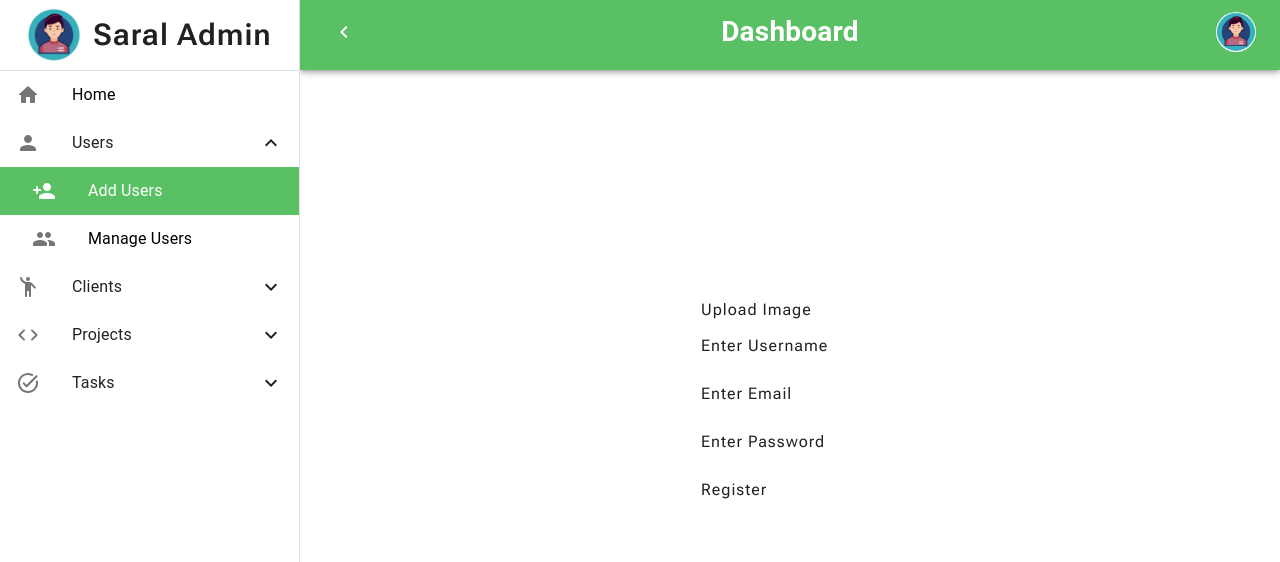
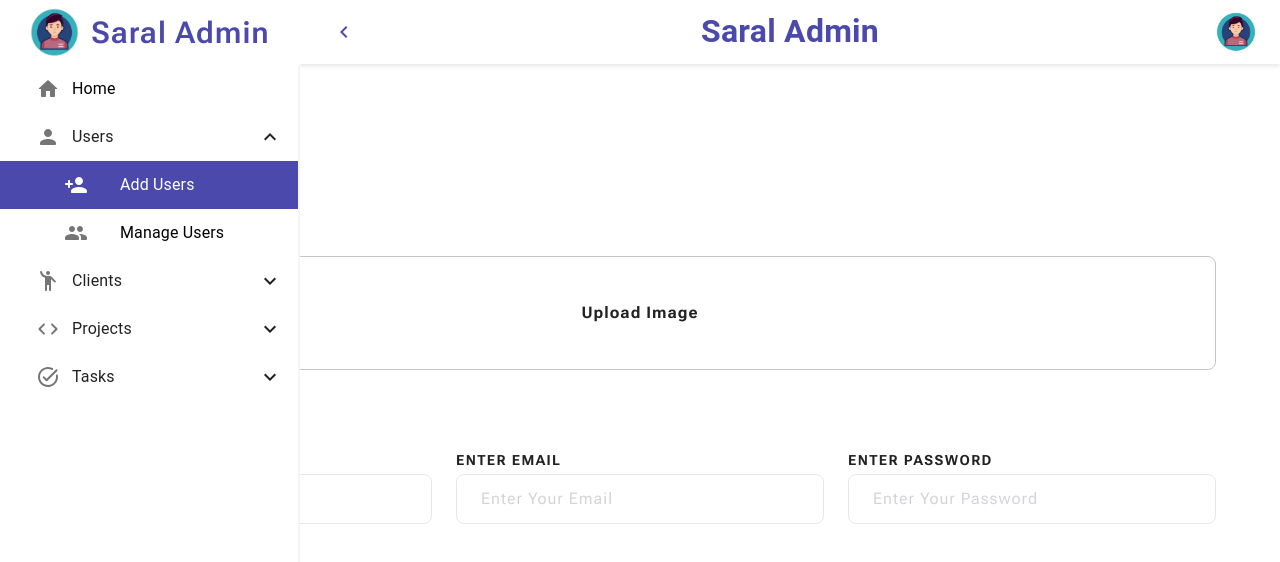
Before and after one commit to AryanAD/projectI, a React (Vite) app in the folder client/: page /add-users in a window 1280 px wide. Shown: the top 562 px of the page. Built offline with nearby package versions, Linux system fonts and the light colour scheme.

Commit message:
finished navigation

```diff
--- a/client/src/components/custom/CustomCSS.tsx
+++ b/client/src/components/custom/CustomCSS.tsx
@@ -1,8 +1,18 @@
 export const CustomCSS = {
+  // Buttons
   submitButton:
-    "text-[#f6f6f6] bg-green-600 font-semibold text-sm px-6 py-1 rounded-[4px] transition-all uppercase outline-none hover:bg-green-700 hover:animate-pulse hover:ring-1 hover:ring-green-700 tracking-wide",
+    "py-3 text-[#f6f6f6] bg-green-600 font-bold text-md px-6 py-1 rounded-[4px] transition-all uppercase outline-none hover:bg-green-700 hover:animate-pulse hover:ring-1 hover:ring-green-700 tracking-[2px]",
   deleteButton:
-    "text-[#f6f6f6] bg-[#db0f27] font-semibold text-sm px-6 py-1 rounded-[4px] transition-all uppercase outline-none hover:bg-[#db0f2790] hover:animate-pulse hover:ring-1 hover:ring-[#db0f2790] tracking-wide",
+    "py-3 text-[#f6f6f6] bg-[#db0f27] font-bold text-md px-6 py-1 rounded-[4px] transition-all uppercase outline-none hover:bg-[#db0f2790] hover:animate-pulse hover:ring-1 hover:ring-[#db0f2790] tracking-[2px]",
   updateButton:
-    "text-[#f6f6f6] bg-[#488ac7] font-semibold text-sm px-6 py-1 rounded-[4px] transition-all uppercase outline-none hover:bg-[#488ac790] hover:animate-pulse hover:ring-1 hover:ring-[#488ac790] tracking-wide",
+    "py-3 text-[#f6f6f6] bg-[#488ac7] font-bold text-md px-6 py-1 rounded-[4px] transition-all uppercase outline-none hover:bg-[#488ac790] hover:animate-pulse hover:ring-1 hover:ring-[#488ac790] tracking-[2px]",
+
+  // Inputs
+  label: "block text-sm pb-1 uppercase font-bold tracking-widest",
+  input:
+    "py-3 rounded-lg px-6 border w-full placeholder:text-zinc-300 focus:outline-emerald-200",
+  imageLabel:
+    "border border-[#99999990] px-4 block w-full text-center rounded-lg cursor-pointer font-bold py-11",
+  displayUploadedImage:
+    "block mx-auto max-h-[400px] max-w-[50%] rounded-lg mb-5",
 };
--- /dev/null
+++ b/client/src/components/custom/CustomHeading.tsx
@@ -0,0 +1,15 @@
+import { Toolbar } from "@mui/material";
+
+interface HeadingText {
+  heading: string;
+}
+const CustomHeading: React.FC<HeadingText> = ({ heading }) => {
+  return (
+    <>
+      <Toolbar />
+      <h1 className="mt-[5rem] font-extrabold text-3xl uppercase">{heading}</h1>
+    </>
+  );
+};
+
+export default CustomHeading;
--- a/client/src/components/custom/CustomSnippets.tsx
+++ /dev/null
@@ -1 +0,0 @@
-export const CustomSnippets = {};
--- a/client/src/components/dashboard/accordion/ClientAccordion.tsx
+++ b/client/src/components/dashboard/accordion/ClientAccordion.tsx
@@ -14,8 +14,9 @@ import {
   GroupAddRounded,
 } from "@mui/icons-material";
 import { useLocation, useNavigate } from "react-router-dom";
+import SidebarCollapseType from "./Interface";
 
-const ClientAccordion = () => {
+const ClientAccordion = ({ sidebarCollapsed }: SidebarCollapseType) => {
   // Hooks
   const navigate = useNavigate();
   const location = useLocation();
@@ -45,7 +46,12 @@ const ClientAccordion = () => {
     <>
       <ListItemButton onClick={handleInventoryClick}>
         <ListItemIcon>
-          <EmojiPeopleRounded />
+          <EmojiPeopleRounded
+            sx={{
+              transition: "all 0.5s ease",
+              marginLeft: sidebarCollapsed ? "10px" : "20px",
+            }}
+          />
         </ListItemIcon>
         <ListItemText primary="Clients" />
         {openClients ? <ExpandLess /> : <ExpandMore />}
@@ -55,10 +61,10 @@ const ClientAccordion = () => {
           <ListItemButton
             onClick={() => navigate("/add-clients")}
             sx={{
-              pl: 4,
+              pl: 8,
               backgroundColor:
                 currentPath === "/clients" || currentPath === "/add-clients"
-                  ? "#5AC064"
+                  ? "#4B49AC"
                   : "transparent",
               color:
                 currentPath === "/clients" || currentPath === "/add-clients"
@@ -67,7 +73,7 @@ const ClientAccordion = () => {
               "&:hover": {
                 backgroundColor:
                   currentPath === "/clients" || currentPath === "/add-clients"
-                    ? "#5AC064"
+                    ? "#4B49AC"
                     : "transparent",
                 color:
                   currentPath === "/clients" || currentPath === "/add-clients"
@@ -92,10 +98,10 @@ const ClientAccordion = () => {
           <ListItemButton
             onClick={() => navigate("/manage-clients")}
             sx={{
-              pl: 4,
+              pl: 8,
               backgroundColor:
                 currentPath === "/clients" || currentPath === "/manage-clients"
-                  ? "#5AC064"
+                  ? "#4B49AC"
                   : "transparent",
               color:
                 currentPath === "/clients" || currentPath === "/manage-clients"
@@ -105,7 +111,7 @@ const ClientAccordion = () => {
                 backgroundColor:
                   currentPath === "/clients" ||
                   currentPath === "/manage-clients"
-                    ? "#5AC064"
+                    ? "#4B49AC"
                     : "transparent",
                 color:
                   currentPath === "/clients" ||
--- /dev/null
+++ b/client/src/components/dashboard/accordion/Interface.tsx
@@ -0,0 +1,5 @@
+interface SidebarCollapseType {
+  sidebarCollapsed: boolean;
+}
+
+export default SidebarCollapseType;
--- a/client/src/components/dashboard/accordion/ProjectAccordion.tsx
+++ b/client/src/components/dashboard/accordion/ProjectAccordion.tsx
@@ -14,8 +14,9 @@ import {
   PostAddRounded,
 } from "@mui/icons-material";
 import { useLocation, useNavigate } from "react-router-dom";
+import SidebarCollapseType from "./Interface";
 
-const ProjectAccordion = () => {
+const ProjectAccordion = ({ sidebarCollapsed }: SidebarCollapseType) => {
   // Hooks
   const navigate = useNavigate();
   const location = useLocation();
@@ -45,7 +46,12 @@ const ProjectAccordion = () => {
     <>
       <ListItemButton onClick={handleInventoryClick}>
         <ListItemIcon>
-          <CodeRounded />
+          <CodeRounded
+            sx={{
+              transition: "all 0.5s ease",
+              marginLeft: sidebarCollapsed ? "10px" : "20px",
+            }}
+          />
         </ListItemIcon>
         <ListItemText primary="Projects" />
         {openProjects ? <ExpandLess /> : <ExpandMore />}
@@ -55,10 +61,10 @@ const ProjectAccordion = () => {
           <ListItemButton
             onClick={() => navigate("/add-projects")}
             sx={{
-              pl: 4,
+              pl: 8,
               backgroundColor:
                 currentPath === "/projects" || currentPath === "/add-projects"
-                  ? "#5AC064"
+                  ? "#4B49AC"
                   : "transparent",
               color:
                 currentPath === "/projects" || currentPath === "/add-projects"
@@ -67,7 +73,7 @@ const ProjectAccordion = () => {
               "&:hover": {
                 backgroundColor:
                   currentPath === "/projects" || currentPath === "/add-projects"
-                    ? "#5AC064"
+                    ? "#4B49AC"
                     : "transparent",
                 color:
                   currentPath === "/projects" || currentPath === "/add-projects"
@@ -93,11 +99,11 @@ const ProjectAccordion = () => {
           <ListItemButton
             onClick={() => navigate("/manage-projects")}
             sx={{
-              pl: 4,
+              pl: 8,
               backgroundColor:
                 currentPath === "/projects" ||
                 currentPath === "/manage-projects"
-                  ? "#5AC064"
+                  ? "#4B49AC"
                   : "transparent",
               color:
                 currentPath === "/projects" ||
@@ -108,7 +114,7 @@ const ProjectAccordion = () => {
                 backgroundColor:
                   currentPath === "/projects" ||
                   currentPath === "/manage-projects"
-                    ? "#5AC064"
+                    ? "#4B49AC"
                     : "transparent",
                 color:
                   currentPath === "/projects" ||
--- a/client/src/components/dashboard/accordion/TaskAccordion.tsx
+++ b/client/src/components/dashboard/accordion/TaskAccordion.tsx
@@ -13,8 +13,9 @@ import {
   AddTaskRounded,
 } from "@mui/icons-material";
 import { useLocation, useNavigate } from "react-router-dom";
+import SidebarCollapseType from "./Interface";
 
-const TaskAccordion = () => {
+const TaskAccordion = ({ sidebarCollapsed }: SidebarCollapseType) => {
   // Hooks
   const navigate = useNavigate();
   const location = useLocation();
@@ -40,7 +41,12 @@ const TaskAccordion = () => {
     <>
       <ListItemButton onClick={handleInventoryClick}>
         <ListItemIcon>
-          <TaskAltRounded />
+          <TaskAltRounded
+            sx={{
+              transition: "all 0.5s ease",
+              marginLeft: sidebarCollapsed ? "10px" : "20px",
+            }}
+          />
         </ListItemIcon>
         <ListItemText primary="Tasks" />
         {openTasks ? <ExpandLess /> : <ExpandMore />}
@@ -55,10 +61,10 @@ const TaskAccordion = () => {
           <ListItemButton
             onClick={() => navigate("/manage-tasks")}
             sx={{
-              pl: 4,
+              pl: 8,
               backgroundColor:
                 currentPath === "/tasks" || currentPath === "/manage-tasks"
-                  ? "#5AC064"
+                  ? "#4B49AC"
                   : "transparent",
               color:
                 currentPath === "/tasks" || currentPath === "/manage-tasks"
@@ -67,7 +73,7 @@ const TaskAccordion = () => {
               "&:hover": {
                 backgroundColor:
                   currentPath === "/tasks" || currentPath === "/manage-tasks"
-                    ? "#5AC064"
+                    ? "#4B49AC"
                     : "transparent",
                 color:
                   currentPath === "/tasks" || currentPath === "/manage-tasks"
--- a/client/src/components/dashboard/accordion/UserAccordion.tsx
+++ b/client/src/components/dashboard/accordion/UserAccordion.tsx
@@ -14,8 +14,9 @@ import {
   PersonAddRounded,
 } from "@mui/icons-material";
 import { useLocation, useNavigate } from "react-router-dom";
+import SidebarCollapseType from "./Interface";
 
-const UserAccordion = () => {
+const UserAccordion = ({ sidebarCollapsed }: SidebarCollapseType) => {
   // Hooks
   const navigate = useNavigate();
   const location = useLocation();
@@ -45,7 +46,12 @@ const UserAccordion = () => {
     <>
       <ListItemButton onClick={handleInventoryClick}>
         <ListItemIcon>
-          <PersonRounded />
+          <PersonRounded
+            sx={{
+              transition: "all 0.5s ease",
+              marginLeft: sidebarCollapsed ? "10px" : "20px",
+            }}
+          />
         </ListItemIcon>
         <ListItemText primary="Users" />
         {openUsers ? <ExpandLess /> : <ExpandMore />}
@@ -55,10 +61,10 @@ const UserAccordion = () => {
           <ListItemButton
             onClick={() => navigate("/add-users")}
             sx={{
-              pl: 4,
+              pl: 8,
               backgroundColor:
                 currentPath === "/users" || currentPath === "/add-users"
-                  ? "#5AC064"
+                  ? "#4B49AC"
                   : "transparent",
               color:
                 currentPath === "/users" || currentPath === "/add-users"
@@ -67,7 +73,7 @@ const UserAccordion = () => {
               "&:hover": {
                 backgroundColor:
                   currentPath === "/users" || currentPath === "/add-users"
-                    ? "#5AC064"
+                    ? "#4B49AC"
                     : "transparent",
                 color:
                   currentPath === "/users" || currentPath === "/add-users"
@@ -92,10 +98,10 @@ const UserAccordion = () => {
           <ListItemButton
             onClick={() => navigate("/manage-users")}
             sx={{
-              pl: 4,
+              pl: 8,
               backgroundColor:
                 currentPath === "/users" || currentPath === "/manage-users"
-                  ? "#5AC064"
+                  ? "#4B49AC"
                   : "transparent",
               color:
                 currentPath === "/users" || currentPath === "/manage-users"
@@ -104,7 +110,7 @@ const UserAccordion = () => {
               "&:hover": {
                 backgroundColor:
                   currentPath === "/users" || currentPath === "/manage-users"
-                    ? "#5AC064"
+                    ? "#4B49AC"
                     : "transparent",
                 color:
                   currentPath === "/users" || currentPath === "/manage-users"
--- a/client/src/index.css
+++ b/client/src/index.css
@@ -9,4 +9,5 @@
   box-sizing: border-box;
   font-family: "Roboto Flex";
   letter-spacing: 1px;
+  /* background: whitesmoke; */
 }
--- a/client/src/pages/home/Navigation.tsx
+++ b/client/src/pages/home/Navigation.tsx
@@ -15,7 +15,6 @@ import {
   Avatar,
   Box,
   CssBaseline,
-  Divider,
   Drawer,
   IconButton,
   List,
@@ -77,31 +76,37 @@ const Navigation = () => {
   };
 
   const drawer = (
-    <>
+    <div className="h-full">
       <div className="flex items-center justify-center gap-3 py-2">
         <>
           <img
             src={ProfilePicture}
             alt="Profile Picture"
-            className="w-[54px] h-[54px] transition-all ease-in-out"
+            className="w-[49px] h-[49px] transition-all ease-in duration-300"
           />
           {!sidebarCollapsed && (
-            <h1 className="font-semibold text-3xl transition-all ease-in-out">
+            <h1 className="font-semibold text-[#4B49AC] text-3xl transition-all ease-in duration-300">
               Saral Admin
             </h1>
           )}
         </>
       </div>
 
-      <Divider />
-      <List disablePadding>
+      <List
+        sx={{
+          height: "92vh",
+          overflow: "hidden",
+          borderRight: "2px solid #f5f5f5",
+        }}
+        disablePadding
+      >
         <ListItem disablePadding>
           <ListItemButton
             onClick={() => navigate("/")}
             sx={{
               backgroundColor:
                 currentPath === "/" || currentPath === "/profile"
-                  ? "#5AC064"
+                  ? "#4B49AC"
                   : "transparent",
               color:
                 currentPath === "/" || currentPath === "/profile"
@@ -110,7 +115,7 @@ const Navigation = () => {
               "&:hover": {
                 backgroundColor:
                   currentPath === "/" || currentPath === "/profile"
-                    ? "#5AC064"
+                    ? "#4B49AC"
                     : "transparent",
                 color:
                   currentPath === "/" || currentPath === "/profile"
@@ -127,6 +132,8 @@ const Navigation = () => {
                     currentPath === "/" || currentPath === "/profile"
                       ? "white"
                       : "",
+                  transition: "all 0.5s ease",
+                  marginLeft: sidebarCollapsed ? "10px" : "20px",
                 }}
               />
             </ListItemIcon>
@@ -134,16 +141,16 @@ const Navigation = () => {
           </ListItemButton>
         </ListItem>
 
-        <UserAccordion />
-        <ClientAccordion />
-        <ProjectAccordion />
-        <TaskAccordion />
+        <UserAccordion sidebarCollapsed={sidebarCollapsed} />
+        <ClientAccordion sidebarCollapsed={sidebarCollapsed} />
+        <ProjectAccordion sidebarCollapsed={sidebarCollapsed} />
+        <TaskAccordion sidebarCollapsed={sidebarCollapsed} />
       </List>
-    </>
+    </div>
   );
 
   return (
-    <div className="flex items-center">
+    <>
       <CssBaseline />
 
       <AppBar
@@ -155,9 +162,9 @@ const Navigation = () => {
           ml: {
             sm: `${sidebarCollapsed ? collapsedDrawerWidth : drawerWidth}px`,
           },
-          bgcolor: "#5AC064",
-          height: 70,
-          transition: "width 0.5s ease, margin-left 0.5s ease",
+          boxShadow: "0 2px 4px rgba(0, 0, 0, 0.1)",
+          bgcolor: "white",
+          transition: "all 0.5s ease",
         }}
       >
         <Toolbar>
@@ -167,7 +174,7 @@ const Navigation = () => {
             onClick={handleDrawerToggle}
             sx={{ mr: 2, display: { sm: "none" } }}
           >
-            <MenuRounded sx={{ color: "white", height: 33, width: 33 }} />
+            <MenuRounded sx={{ color: "#4B49AC", height: 33, width: 33 }} />
           </IconButton>
           <Box
             sx={{
@@ -177,8 +184,13 @@ const Navigation = () => {
               width: "100%",
             }}
           >
-            {/* Sidebar Toggle Button */}
-            <IconButton onClick={handleSidebarToggle} sx={{ color: "white" }}>
+            <IconButton
+              onClick={handleSidebarToggle}
+              sx={{
+                display: { xs: "none", sm: "inline-flex" },
+                color: "#4B49AC",
+              }}
+            >
               {sidebarCollapsed ? <ChevronRight /> : <ChevronLeft />}
             </IconButton>
 
@@ -189,15 +201,16 @@ const Navigation = () => {
               sx={{
                 fontWeight: 600,
                 fontSize: {
-                  sm: 18,
-                  md: 24,
-                  lg: 28,
+                  xs: 24,
+                  md: 28,
+                  lg: 32,
                 },
+                color: "#4B49AC",
+                transition: "all 0.5s ease",
               }}
             >
-              Dashboard
+              Saral Admin
             </Typography>
-
             <Box>
               <Tooltip title="Open Settings">
                 <IconButton onClick={handleOpenUserMenu} sx={{ p: 0 }}>
@@ -276,6 +289,7 @@ const Navigation = () => {
             display: { xs: "none", sm: "block" },
             "& .MuiDrawer-paper": {
               boxSizing: "border-box",
+              border: "none",
               width: sidebarCollapsed ? collapsedDrawerWidth : drawerWidth,
               transition: "width 0.5s ease",
             },
@@ -286,7 +300,7 @@ const Navigation = () => {
         </Drawer>
       </Box>
       <Outlet />
-    </div>
+    </>
   );
 };
 
--- a/client/src/pages/users/AddUsers.tsx
+++ b/client/src/pages/users/AddUsers.tsx
@@ -5,6 +5,9 @@ import {
 } from "../../redux/features/users/userApiSlice";
 import { toast } from "react-toastify";
 import { useNavigate } from "react-router";
+import { Container } from "@mui/material";
+import CustomHeading from "../../components/custom/CustomHeading";
+import { CustomCSS } from "../../components/custom/CustomCSS";
 
 interface UploadImageResponse {
   message: string;
@@ -65,20 +68,23 @@ const AddUsers = () => {
   };
 
   return (
-    <div className="flex items-center justify-center w-[80vw] h-[100vh]">
+    <Container>
+      <CustomHeading heading={"Add Users"} />
+
+      <div className="mt-16 flex flex-col">
         <form onSubmit={handleSubmit}>
           {imageUrl && (
             <div className="text-center">
               <img
                 src={imageUrl}
                 alt="User Profile"
-              className="block mx-auto max-h-[200px] max-w-[200px] rounded-mb mb-5"
+                className={CustomCSS.displayUploadedImage}
               />
             </div>
           )}
 
-        <div className={`mb-3 ${imageUrl ? "hidden" : ""}`}>
-          <label className="">
+          <div className={`w-full mt-3 mb-[5rem] ${imageUrl ? "hidden" : ""}`}>
+            <label className={CustomCSS.imageLabel}>
               {image ? image.name : "Upload Image"}
               <input
                 type="file"
@@ -89,41 +95,62 @@ const AddUsers = () => {
             </label>
           </div>
 
+          <div className="grid grid-cols-3 gap-6 w-full">
             <div className="flex flex-col">
-          <label htmlFor="username">Enter Username</label>
+              <label className={CustomCSS.label} htmlFor="username">
+                Enter Username
+              </label>
               <input
                 type="text"
                 id="username"
+                placeholder="Enter Your Username"
+                className={CustomCSS.input}
                 value={username}
                 onChange={(e) => setUsername(e.target.value)}
               />
             </div>
 
             <div className="flex flex-col">
-          <label htmlFor="email">Enter Email</label>
+              <label className={CustomCSS.label} htmlFor="email">
+                Enter Email
+              </label>
               <input
+                className={CustomCSS.input}
                 type="email"
                 id="email"
+                placeholder="Enter Your Email"
                 value={email}
                 onChange={(e) => setEmail(e.target.value)}
               />
             </div>
 
             <div className="flex flex-col">
-          <label htmlFor="password">Enter Password</label>
+              <label className={CustomCSS.label} htmlFor="password">
+                Enter Password
+              </label>
               <input
+                className={CustomCSS.input}
                 type="password"
+                placeholder="Enter Your Password"
                 id="password"
                 value={password}
                 onChange={(e) => setPassword(e.target.value)}
               />
             </div>
+          </div>
 
-        <button type="submit" disabled={isLoading}>
+          <div className="my-8">
+            <button
+              className={CustomCSS.submitButton}
+              type="submit"
+              disabled={isLoading}
+            >
               {isLoading ? "Registering..." : "Register"}
             </button>
+          </div>
         </form>
       </div>
+    </Container>
   );
 };
 
```
Lines whose indentation alone changed are shown as unchanged.
